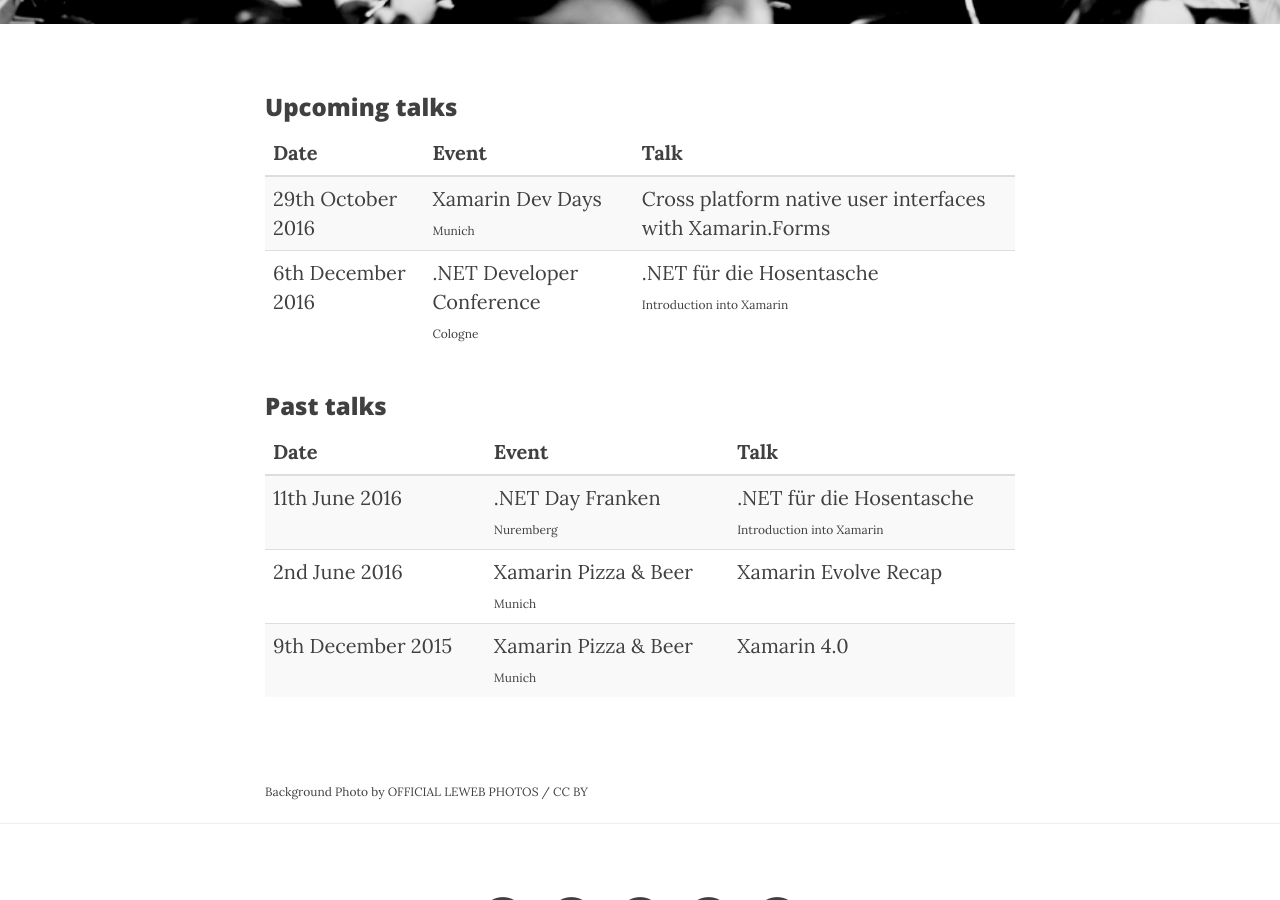
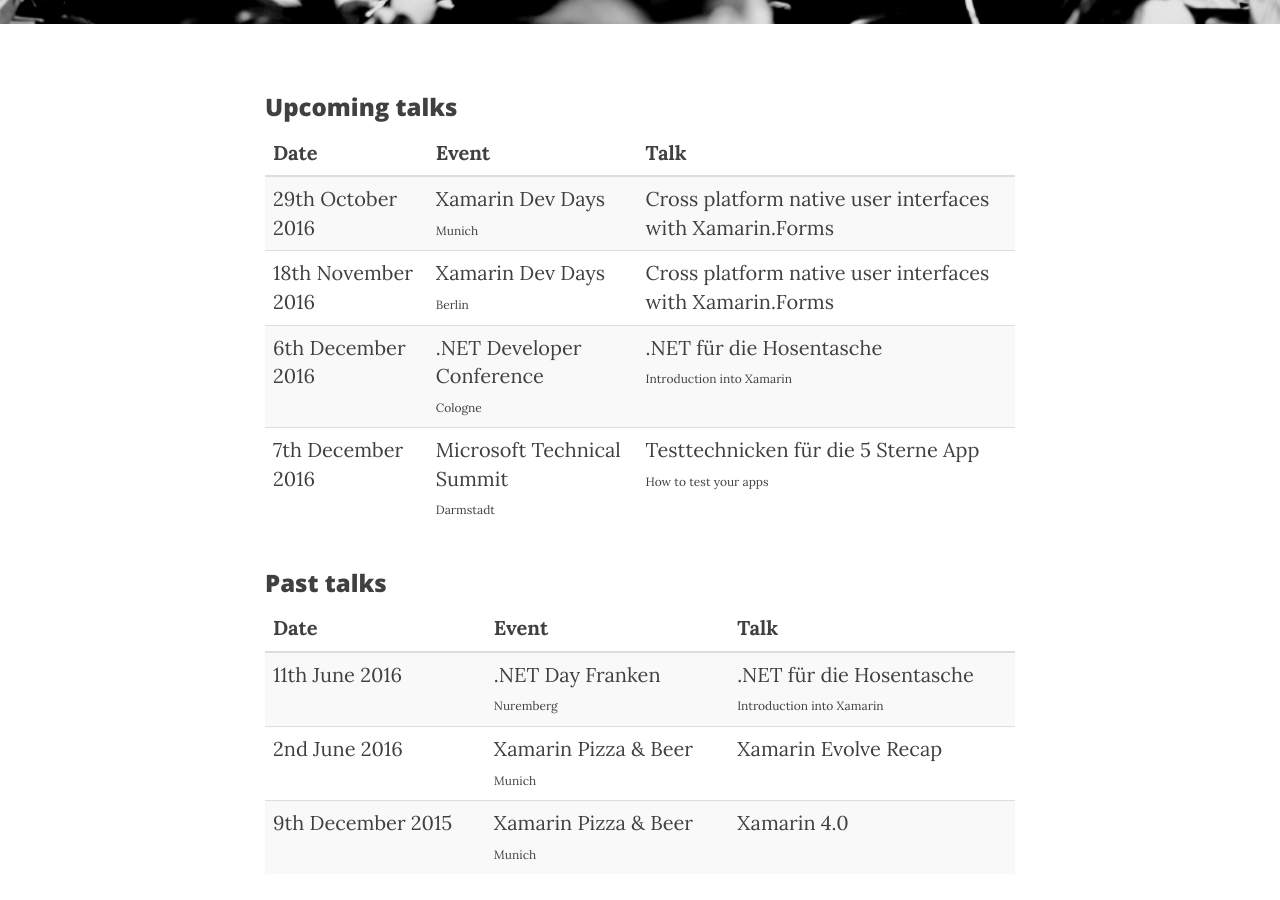
Before and after one commit to smstuebe/smstuebe.github.io, a Jekyll site: the page built from speaking.html, in a window 1280 px wide and 900 px high, scrolled down 424 px. Built offline with Jekyll 4.4.1, drawn with Linux system fonts in a browser that asks for light colours; nearby versions of some CDN libraries.

Commit message:
added some speakings

```diff
--- a/speaking.html
+++ b/speaking.html
@@ -19,20 +19,25 @@
       </tr>
     </thead>
     <tbody>
-	  <!-- <tr>
-        <td>xxth October 2016</td>
-        <td><a href="xxx" target="_blank">Xamarin Dev Days</a><small><br>Frankfurt</small></td>
+	  <tr>
+        <td>29th October 2016</td>
+        <td><a href="https://ti.to/xamarin/dev-days-munich" target="_blank">Xamarin Dev Days</a><small><br>Munich</small></td>
         <td>Cross platform native user interfaces with Xamarin.Forms</td>
       </tr>
-	  <tr> -->
-        <td>29th October 2016</td>
-        <td><a href="https://ti.to/xamarin/dev-days-munich" target="_blank">Xamarin Dev Days</a><small><br>Munich</small></td>
+	  <tr>
+        <td>18th November 2016</td>
+        <td><a href="https://ti.to/xamarin/dev-days-berlin" target="_blank">Xamarin Dev Days</a><small><br>Berlin</small></td>
         <td>Cross platform native user interfaces with Xamarin.Forms</td>
       </tr>
 	  <tr>
         <td>6th December 2016</td>
         <td><a href="http://www.dotnet-developer-conference.de/#konferenz" target="_blank">.NET Developer Conference</a><small><br>Cologne</small></td>
         <td>.NET für die Hosentasche<small><br>Introduction into Xamarin</small></td>
+      </tr>
+	  <tr>
+        <td>7th December 2016</td>
+        <td><a href="https://www.microsoft.com/germany/technical-summit/default.aspx" target="_blank">Microsoft Technical Summit</a><small><br>Darmstadt</small></td>
+        <td>Testtechnicken für die 5 Sterne App<small><br>How to test your apps</small></td>
       </tr>
     </tbody>
   </table>
```
